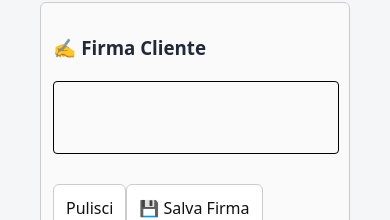
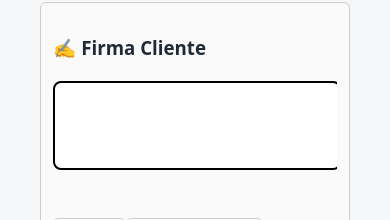
Before and after one commit to rikymaryv-blip/gestionale-interventi, a React (Vite) app: page /bollettino/1 in a window 390 px wide. Shown: the part 805-1025 px from the top of the page. Built offline with nearby package versions, Linux system fonts and the light colour scheme; no server answers; the database is empty.

Commit message:
blocca firma bollettino per tablet

```diff
--- a/src/pages/BollettinoPage.jsx
+++ b/src/pages/BollettinoPage.jsx
@@ -52,27 +52,33 @@ export default function BollettinoPage() {
   }
 
   function startDraw(e) {
+    e.preventDefault()
     drawing.current = true
     draw(e)
   }
 
   function endDraw() {
     drawing.current = false
-    const ctx = canvasRef.current.getContext("2d")
-    ctx.beginPath()
+    const ctx = canvasRef.current?.getContext("2d")
+    if (ctx) ctx.beginPath()
   }
 
   function draw(e) {
     if (!drawing.current) return
+
+    e.preventDefault()
 
     const rect = canvasRef.current.getBoundingClientRect()
     const ctx = canvasRef.current.getContext("2d")
 
     ctx.lineWidth = 2
     ctx.lineCap = "round"
+    ctx.strokeStyle = "black"
 
-    const x = (e.clientX || e.touches[0].clientX) - rect.left
-    const y = (e.clientY || e.touches[0].clientY) - rect.top
+    const touch = e.touches?.[0]
+
+    const x = (touch ? touch.clientX : e.clientX) - rect.left
+    const y = (touch ? touch.clientY : e.clientY) - rect.top
 
     ctx.lineTo(x, y)
     ctx.stroke()
@@ -327,22 +333,40 @@ Cordiali saluti.`
 
         ) : (
           <div>
+            <div
+              style={{
+                width: "100%",
+                overflow: "hidden",
+                touchAction: "none",
+                overscrollBehavior: "contain",
+                WebkitOverflowScrolling: "auto",
+                position: "relative"
+              }}
+            >
               <canvas
                 ref={canvasRef}
                 width={600}
-              height={150}
+                height={180}
                 style={{
-                border: "1px solid black",
+                  border: "2px solid black",
                   width: "100%",
-                borderRadius: 4
+                  borderRadius: 8,
+                  background: "white",
+                  touchAction: "none",
+                  display: "block"
                 }}
                 onMouseDown={startDraw}
                 onMouseUp={endDraw}
                 onMouseMove={draw}
+                onMouseLeave={endDraw}
                 onTouchStart={startDraw}
-              onTouchEnd={endDraw}
+                onTouchEnd={(e) => {
+                  e.preventDefault()
+                  endDraw()
+                }}
                 onTouchMove={draw}
               />
+            </div>
 
             <br /><br />
 
--- a/src/pages/CarrelliPage.jsx
+++ b/src/pages/CarrelliPage.jsx
@@ -116,6 +116,8 @@ export default function CarrelliPage() {
 
     let pulito = String(valore)
       .replace("€", "")
+      .replaceAll('"', "")
+      .replaceAll("'", "")
       .replace(/\s/g, "")
       .trim()
 
@@ -133,6 +135,7 @@ export default function CarrelliPage() {
 
   function formatPrezzo(valore) {
     const n = Number(valore || 0)
+
     return n.toLocaleString("it-IT", {
       style: "currency",
       currency: "EUR"
@@ -141,12 +144,12 @@ export default function CarrelliPage() {
 
   function trovaPrezzoDaColonne(colonne) {
     const indiciPossibili = [
-      11,
-      12,
-      13,
-      14,
-      15,
-      16,
+      12, // M - prezzo nel CSV Sonepar
+      11, // L
+      13, // N
+      14, // O
+      15, // P
+      16, // Q
       18,
       19,
       20,
@@ -421,15 +424,14 @@ export default function CarrelliPage() {
       const materiali = []
 
       const primaRiga = righeFile[1]?.split(";")
-      const nomeCarrello = primaRiga?.[17]?.trim() || "Carrello"
+      const nomeCarrello = primaRiga?.[17]?.replaceAll('"', "").trim() || "Carrello"
 
       for (let i = 1; i < righeFile.length; i++) {
         const colonne = righeFile[i].split(";")
 
-        const codice = colonne[1]?.trim()
-        const descrizione = colonne[6]?.trim()
+        const codice = colonne[1]?.replaceAll('"', "").trim()
+        const descrizione = colonne[6]?.replaceAll('"', "").trim()
         const quantita = leggiNumero(colonne[10]) || 1
-
         const prezzo = trovaPrezzoDaColonne(colonne)
         const totale = quantita * prezzo
 
```
Lines whose indentation alone changed are shown as unchanged.
